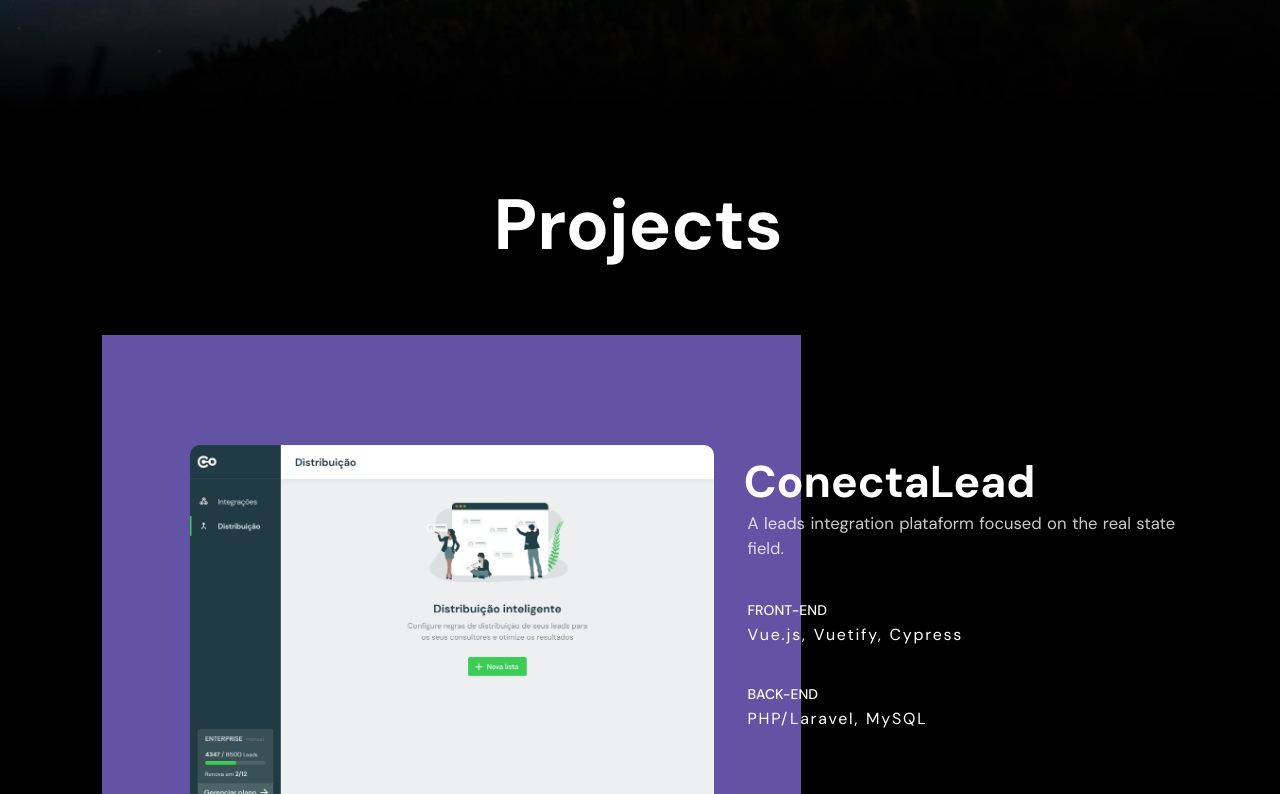
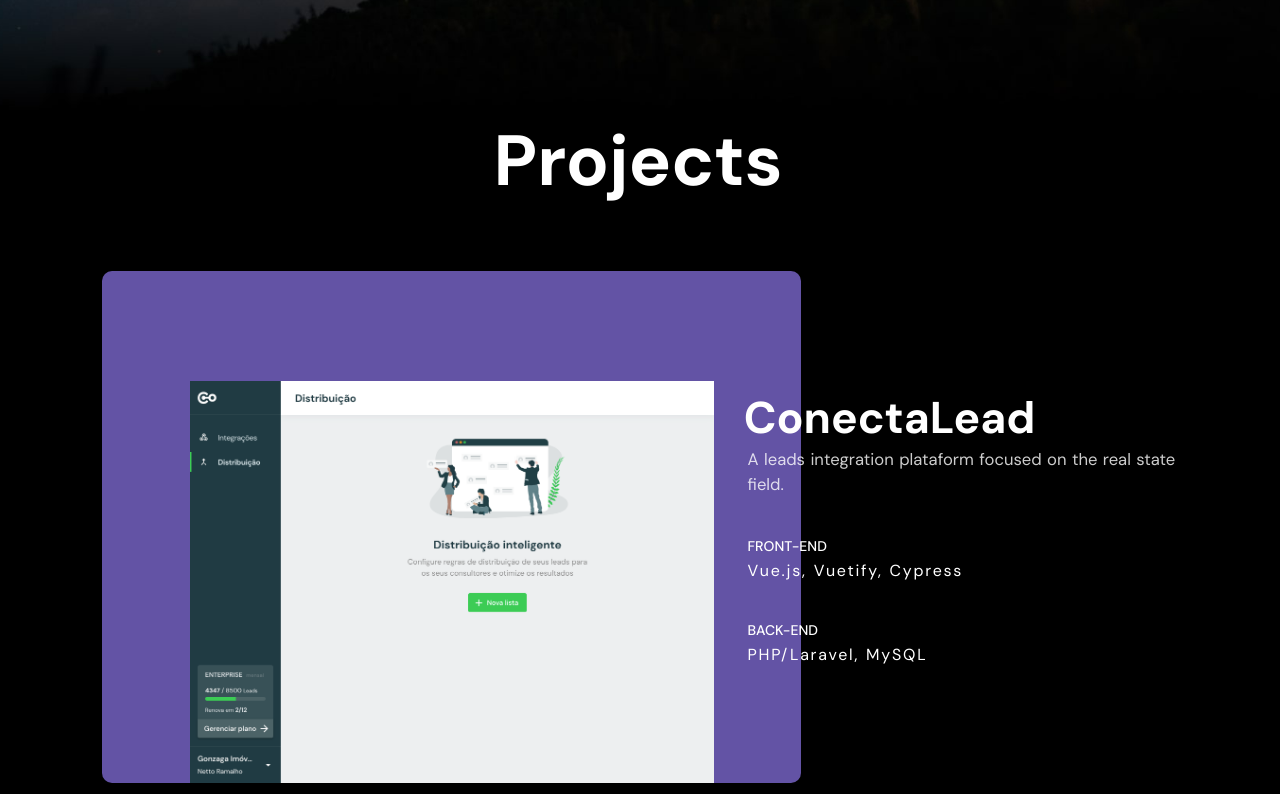
Before and after one commit to netoramalho/portfolio, a Nuxt app: page / in a window 1280 px wide. Shown: the part 686-1480 px from the top of the page. Built offline with nearby package versions, Linux system fonts and the light colour scheme.

Commit message:
Adding hover effect + spacing improvements

```diff
--- a/pages/index.vue
+++ b/pages/index.vue
@@ -11,9 +11,9 @@
         <div class="subtitle about" data-aos="zoom-out-up" data-aos-delay="900">
           a self-taught developer based in Curitiba, Brazil
         </div>
-        <div class="wrap-btn" data-aos="zoom-out-up" data-aos-delay="1000">
+        <!-- <div class="wrap-btn" data-aos="zoom-out-up" data-aos-delay="1000">
           <button>Get In Touch</button>
-        </div>
+        </div> -->
       </div>
     </header>
     <div class="section content projects">
@@ -208,7 +208,7 @@
 
 .section {
   text-align: center;
-  padding-top: 5vw;
+  padding-bottom: 8vw;
 }
 
 .contact {
@@ -226,7 +226,8 @@
 
   .built-by {
     color: #FFFFFF;
-    padding-bottom: 10px;;
+    padding-bottom: 10px;
+    font-size: clamp(13px, 4vw, 16px);
   }
 
   .stack {
@@ -260,18 +261,25 @@
       background: #6353A5;
       width: 65%;
       min-height: 40vw;
+      border-radius: 10px;
 
       display: flex;
       align-items: flex-end;
       justify-content: center;
 
+      transition: all 0.2s ease-in-out;
+
+      z-index: 1000;
+
       img {
         max-height: 85%;
-        border-radius: 10px 10px 0 0;
         max-width: 75%;
       }
+
+      &:hover {
+        transform: scale(0.95);
+      }
     }
-
     .description {
       width: 40%;
       margin: 0 -5%;
@@ -279,6 +287,8 @@
       display: flex;
       align-items: center;
       text-align: left;
+
+      z-index: 2000;
 
       .wrap {
         max-width: 500px;
@@ -302,7 +312,7 @@
       }
     }
 
-    @media screen and (max-width: 900px){
+    @media screen and (max-width: 850px){
       .preview {
         width: 100%;
       }
```
